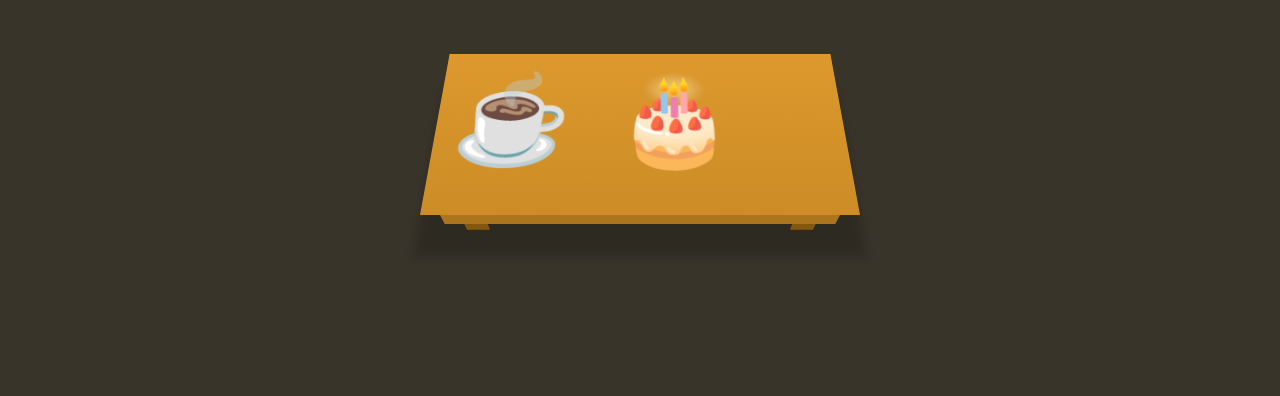
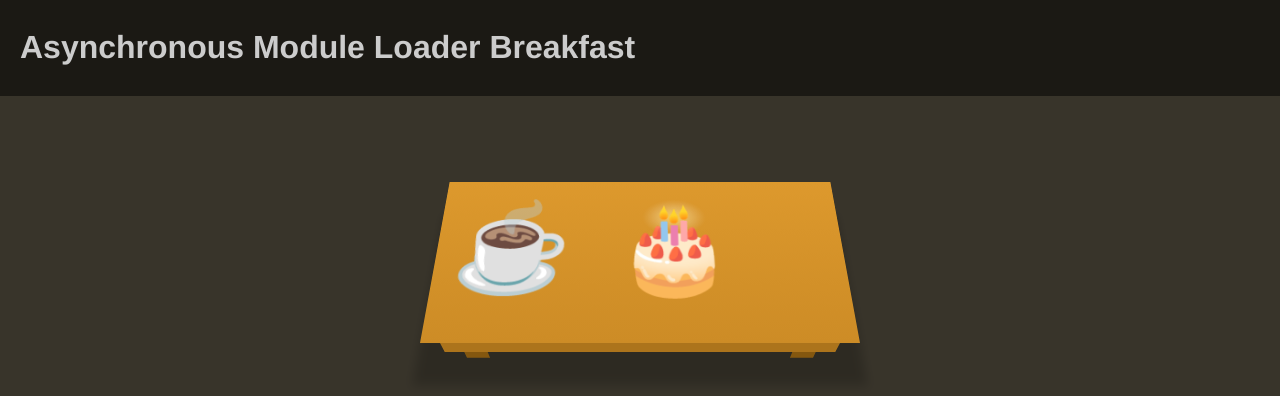
Before and after one commit to urish/sa2015-modules, a plain HTML site: page simple/index.html in a window 1280 px wide. Drawn offline with Linux system fonts and the light colour scheme.

Commit message:
Add titles to demos, rename main from main.js to demo.js

```diff
--- a/common/demo.css
+++ b/common/demo.css
@@ -2,6 +2,16 @@
 
 body {
 	background: #38342A;
+	padding: 0;
+	margin: 0;
+	font-family: Helvetica, Arial, sans-serif;
+}
+
+header {
+	background-color: #1B1914;
+	color: #ccc;
+	padding: 8px 20px;
+	margin-bottom: 40px;
 }
 
 #kitchen-table {
--- a/requirejs/index.html
+++ b/requirejs/index.html
@@ -5,6 +5,10 @@
 	</head>
 
 	<body>
+		<header>
+			<h1>RequireJS Breakfast Demo</h1>
+		</header>
+
 		<div class="table-container">
 			<div class="table-wrapper">
 				<div id="kitchen-table" class="table"></div>
@@ -15,6 +19,6 @@
 			</div>
 		</div>
 
-		<script data-main="app/demo.js" src="lib/require.js"></script>
+		<script data-main="app/main.js" src="lib/require.js"></script>
 	</body>
 </html>
--- a/simple/index.html
+++ b/simple/index.html
@@ -5,6 +5,10 @@
 	</head>
 
 	<body>
+		<header>
+			<h1>Asynchronous Module Loader Breakfast</h1>
+		</header>
+
 		<div class="table-container">
 			<div class="table-wrapper">
 				<div id="kitchen-table" class="table"></div>
@@ -16,6 +20,6 @@
 		</div>
 
 		<script src="moduleLoader.js"></script>
-		<script src="demo.js"></script>
+		<script src="main.js"></script>
 	</body>
 </html>
```
Also changed, not shown: systemjs/index.html (+5 -1 lines), requirejs/app/main.js (renamed from requirejs/app/demo.js), simple/main.js (renamed from simple/demo.js), systemjs/app/main.js (renamed from systemjs/app/demo.js).
